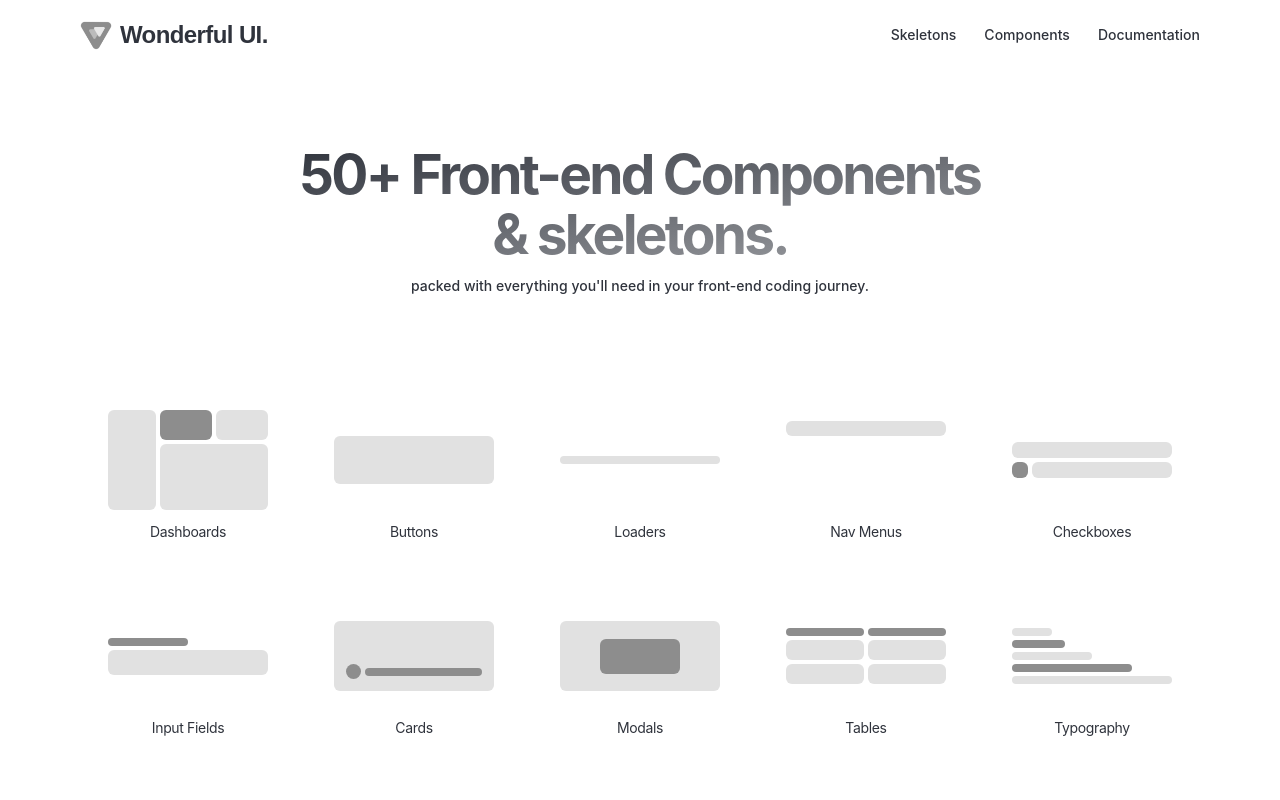
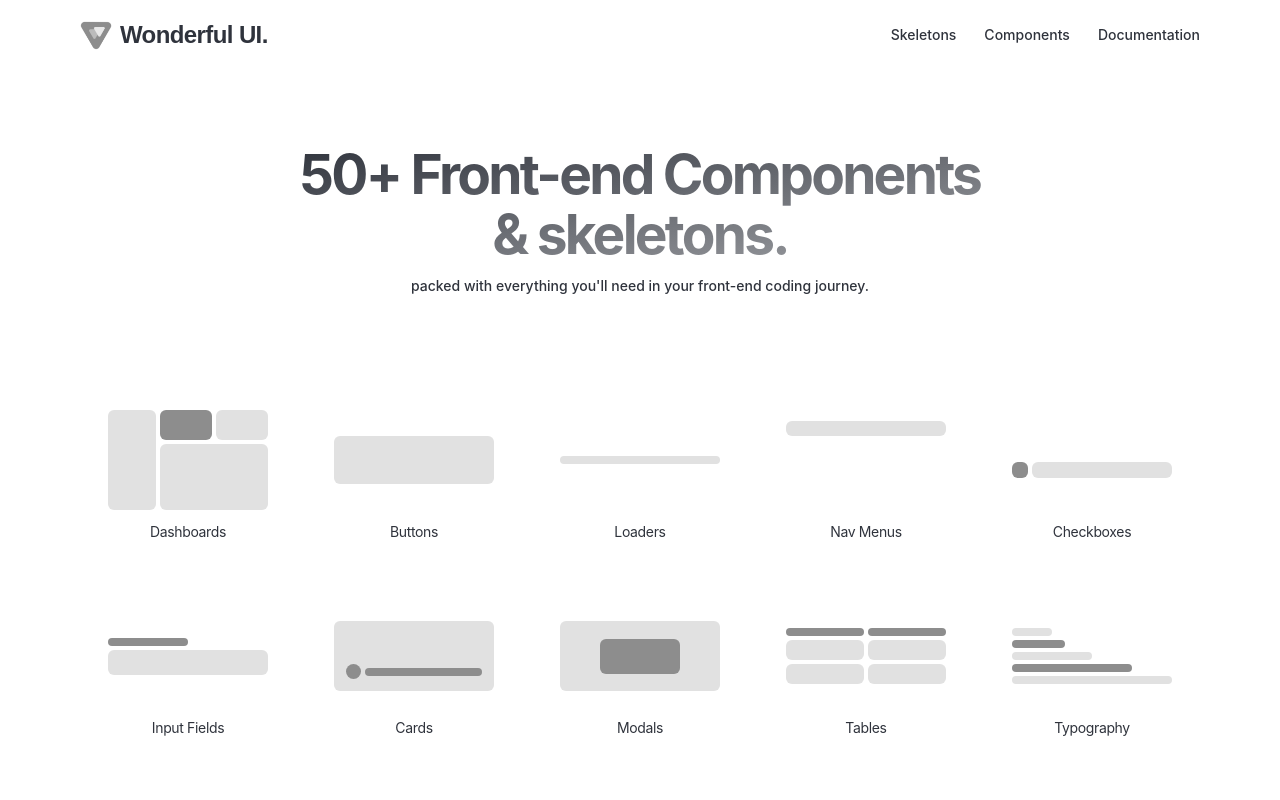
Before and after one commit to kevindermot99/Wonderful-UI, a React (Vite) app: page /#/ in a window 1280 px wide. Shown: the top 800 px of the page. Built offline with nearby package versions, Linux system fonts and the light colour scheme.

Commit message:
Update Home.jsx

```diff
--- a/src/Pages/Home.jsx
+++ b/src/Pages/Home.jsx
@@ -116,7 +116,7 @@ function Home() {
             <div className="h-[100px] w-[160px] flex items-end justify-center flex-col gap-1">
               <div className="h-[16px] w-full flex items-center justify-center gap-1">
                 {/* <span className="w-auto h-full aspect-square bg-item-bgl-2 rounded-md "></span> */}
-                <span className="w-auto h-full flex-1 bg-item-bgl-1 rounded-md "></span>
+                {/* <span className="w-auto h-full flex-1 bg-item-bgl-1 rounded-md "></span> */}
               </div>
               <div className="h-[16px] w-full flex items-center justify-center gap-1">
                 <span className="w-auto h-full aspect-square bg-item-bgl-2 rounded-md "></span>
```
